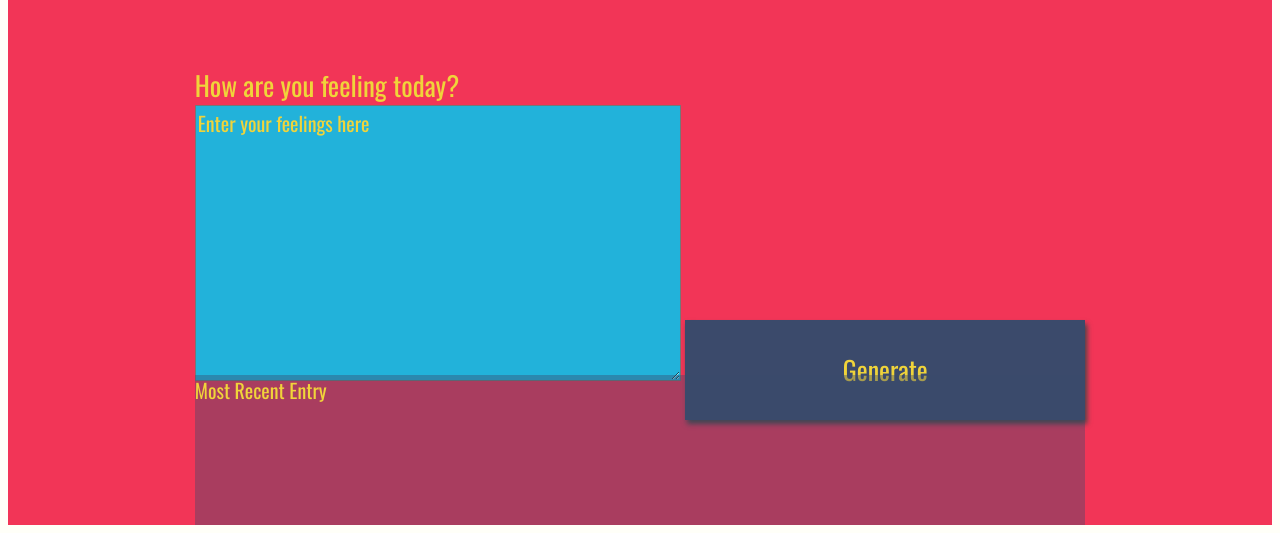
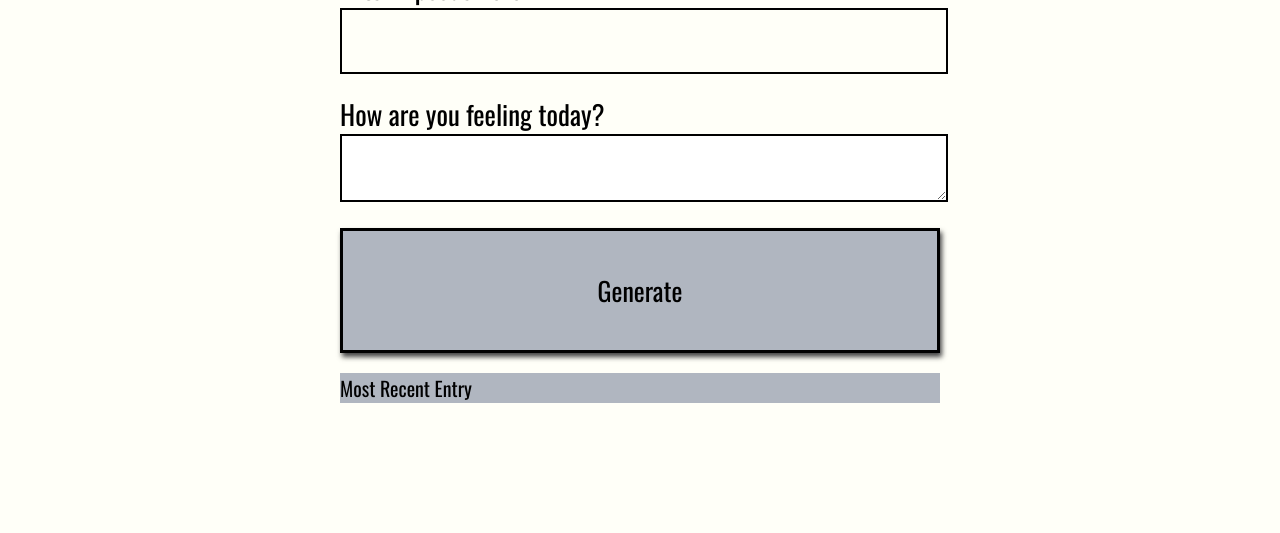
Before and after one commit to maquinde/Weather-Journal-App, a plain HTML site: page website/index.html in a window 1280 px wide. Shown: the part 283-816 px from the top of the page. Drawn offline with nearby package versions, Linux system fonts and the light colour scheme; a web font is replaced by a local one.

Commit message:
added some styling

```diff
--- a/website/index.html
+++ b/website/index.html
@@ -1,35 +1,38 @@
 <!DOCTYPE html>
 <html>
+
 <head>
   <meta charset="UTF-8">
   <title>Weather Journal</title>
   <link href="https://fonts.googleapis.com/css?family=Oswald:400,600,700|Ranga:400,700&display=swap" rel="stylesheet">
   <link rel="stylesheet" href="style.css">
 </head>
+
 <body>
-<div id = "app">
-  <div class ="holder headline">
-    Weather Journal App
+  <div id="app">
+    <div class="holder headline">
+     <h1>Weather Journal App</h1>
     </div>
-  <div class ="holder zip">
+    <div class="holder zip">
       <label for="zip">Enter Zipcode here</label>
-    <input type="text" id="zip" placeholder="enter zip code here">
+      <input type="text" id="zip">
     </div>
-  <div class ="holder feel">
+    <div class="holder feel">
       <label for="feelings">How are you feeling today?</label>
-    <textarea class= "myInput" id="feelings" placeholder="Enter your feelings here" rows="9" cols="50"></textarea>
-    <button id="generate" type = "submit"> Generate </button>
+      <textarea class="myInput" id="feelings"></textarea>
+      <button id="generate" type="submit"> Generate </button>
     </div>
-  <div class ="holder entry">
-    <div class = "title">Most Recent Entry</div>
-   <div id = "entryHolder">
-    <div id = "date"></div>
-   <div id = "temp"></div>
-   <div id = "content"></div>
+    <div class="holder entry">
+      <div class="title">Most Recent Entry</div>
+      <div id="entryHolder">
+        <div id="date"></div>
+        <div id="temp"></div>
+        <div id="content"></div>
       </div>
     </div>
   </div>
   <script src="app.js" type="text/javascript"></script>
 
 </body>
+
 </html>
--- a/website/style.css
+++ b/website/style.css
@@ -4,20 +4,19 @@ body{
 }
 
 #app{
-    display: grid;
-    grid-auto-rows: minmax(150px, auto);
-    /* grid-template-columns:  */
-    height:100vh;
-    background: #f23557;
-    color: #f0d43a;
+    display: flex;
+    flex-direction: column;
     justify-content: center;
-    grid-gap: 1em;
+    width: 600px;
+    min-height:100vh;
+    margin: 0 auto;
+    color: #000;
     font-size: 20px;
     font-family: 'Oswald', sans-serif;
 }
 
 .holder{
-
+    /* width: 100%; */
 }
 
 .entry{
@@ -41,7 +40,8 @@ body{
 }
 
 .headline {
-
+    text-align: center;
+    margin-bottom: 20px;
 }
 .title{
 
@@ -56,33 +56,38 @@ label{
 input{
     display:block;
     height: 60px;
-    width: 320px;
-    background:#22b2da;
-    color: #f0d43a;
+    width: 100%;
+    background:#fffff8;
+    color: #000;
     font-size: 20px;
     font-family: 'Oswald', sans-serif;
-    border: none;
+    border: 2px solid black;
+    margin-bottom: 20px;
 }
 
 button{
-    width: 400px;
-    height: 100px;
-    background: #3b4a6b;
-    color: #f0d43a;
+    padding: 40px;
+    width: 100%;
+    background: rgba(59, 74, 107, .4);
+    color: #000;
     font-size: 26px;
     font-family: 'Oswald', sans-serif;
-    border: none;
+    border: 3px solid #000;
     box-shadow: 2px 4px 5px #444;
+    margin-bottom: 20px;
 }
 h1{
     font-size: 36px;
 }
 
 textarea{
-    background:#22b2da;
-    color: #f0d43a;
+    width: 100%;
+    background:#fff;
+    color: #000;
     font-size: 20px;
     font-family: 'Oswald', sans-serif;
+    border: 2px solid #000;
+    margin-bottom: 20px;
 }
 /* Reset style for HTML element on active to have no border*/
 input:focus,
```
Also changed, not shown: server.js (+8 -0 lines), website/app.js (+3 -4 lines). Lines whose indentation alone changed are shown as unchanged.
